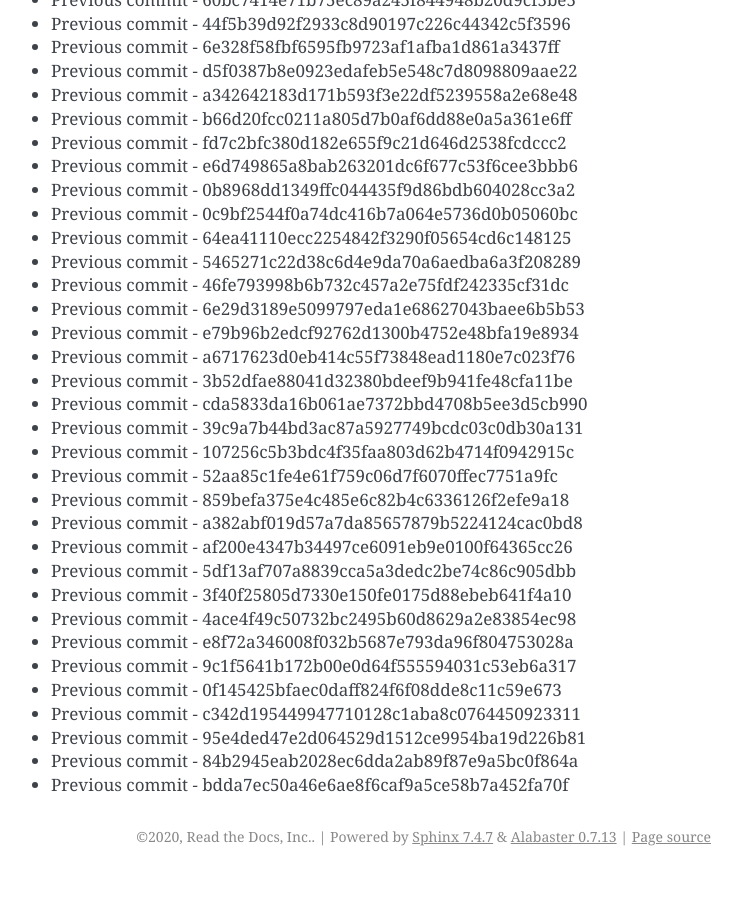
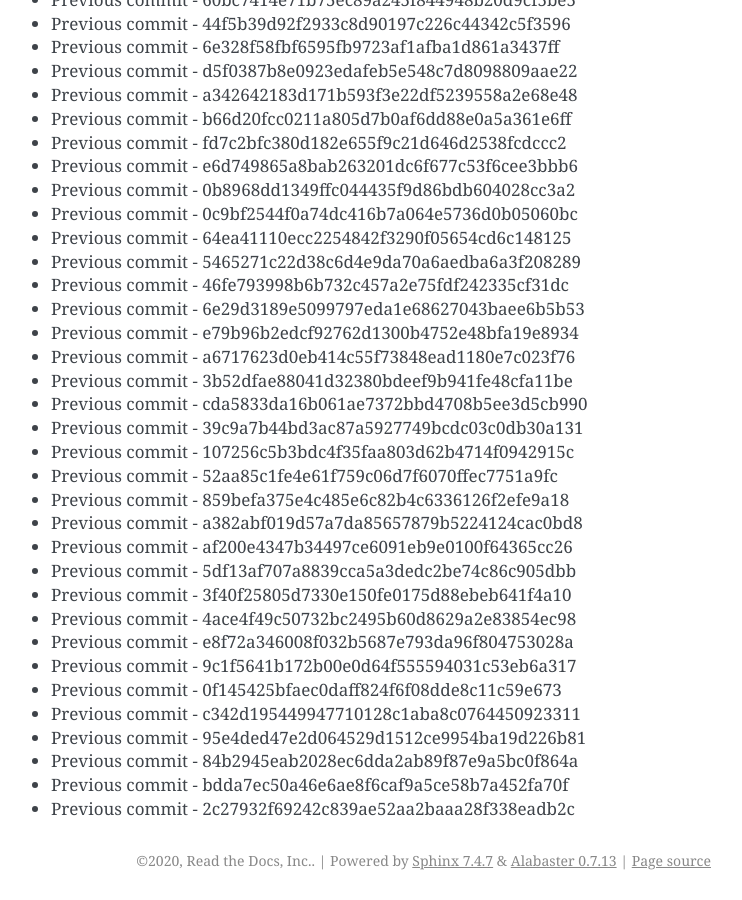
Before and after one commit to readthedocs/rtd-git-stresstest, a Sphinx documentation site: the page built from docs/updates.rst, in a window 1280 px wide and 900 px high, scrolled down 61885 px. Shown: the whole window, without its empty margins (399-1141 px from the left). Built offline with Sphinx 7.4.7, drawn with Linux system fonts in a browser that asks for light colours; before the commit the page ends 62761 px from its top, so only the background shows below that.

Commit message:
Generating commit from previous: 2c27932f69242c839ae52aa2baaa28f338eadb2c

```diff
--- a/docs/updates.rst
+++ b/docs/updates.rst
@@ -2632,3 +2632,4 @@ It can be tested for any performance characteristics.
 * Previous commit - 95e4ded47e2d064529d1512ce9954ba19d226b81
 * Previous commit - 84b2945eab2028ec6dda2ab89f87e9a5bc0f864a
 * Previous commit - bdda7ec50a46e6ae8f6caf9a5ce58b7a452fa70f
+* Previous commit - 2c27932f69242c839ae52aa2baaa28f338eadb2c
```
